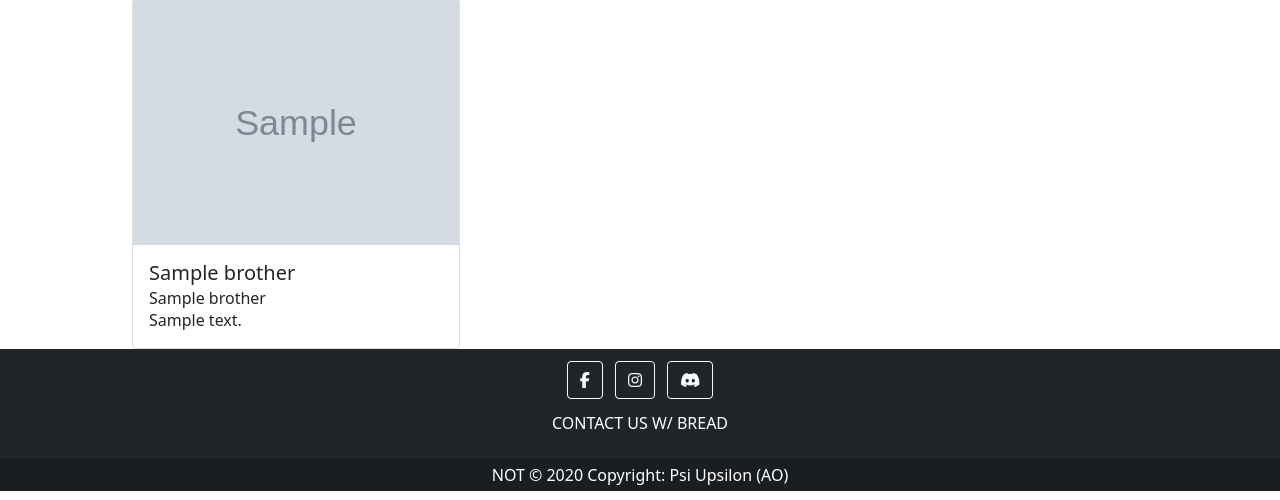
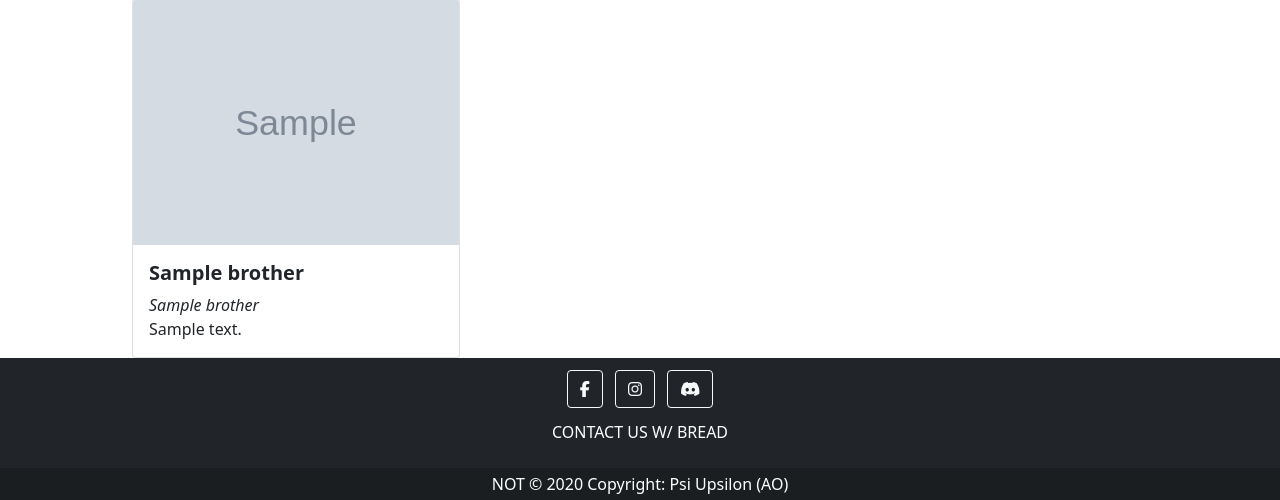
Before and after one commit to Sycther/psiu, a Flask app: template templates/brothers.html in a window 1280 px wide. Shown: the part 329-829 px from the top of the page. Run offline with Flask 2, Linux system fonts and the light colour scheme; the template is opened without the code that fills it: most values are stand-ins (such as "Sample title", 1, 10 or a date in 2020); grey boxes marked "Sample" are stand-in pictures; some libraries are stand-ins or nearby versions.

Commit message:
Monday Update

```diff
--- a/run.py
+++ b/run.py
@@ -1,5 +1,4 @@
 from http.client import HTTPException
-from msilib.schema import AppId
 import os
 
 from flask import Flask, render_template, send_file
--- a/templates/brothers.html
+++ b/templates/brothers.html
@@ -2,13 +2,13 @@
 <div class="container" style="max-width:65rem;">
     <h1 class="text-center p-3 g-5">OUR BROTHERS</h1>
     <div class="row row-cols-1 row-cols-sm-2 row-cols-lg-3 g-3">
-        {% for brother in content.brothers %}
+        {% for brother in content.brotherList.brothers %}
         <div class="col">
             <div class="card">
                 <img src="{{brother.img.url}}" class="card-img-top" alt="{{brother.name}}">
                 <div class="card-body">
-                    <h5 class="card-title">{{brother.name}}</h5>
-                    <h6 class="card-subtitle">{{brother.title}}</h6>
+                    <h5 class="card-title"><strong>{{brother.name}}</strong></h5>
+                    <em class="card-subtitle">{{brother.title}}</em>
                     <p class="card-text">{{brother.desc}}</p>
                 </div>
             </div>
```
Also changed, not shown: db.py (+7 -5 lines).
